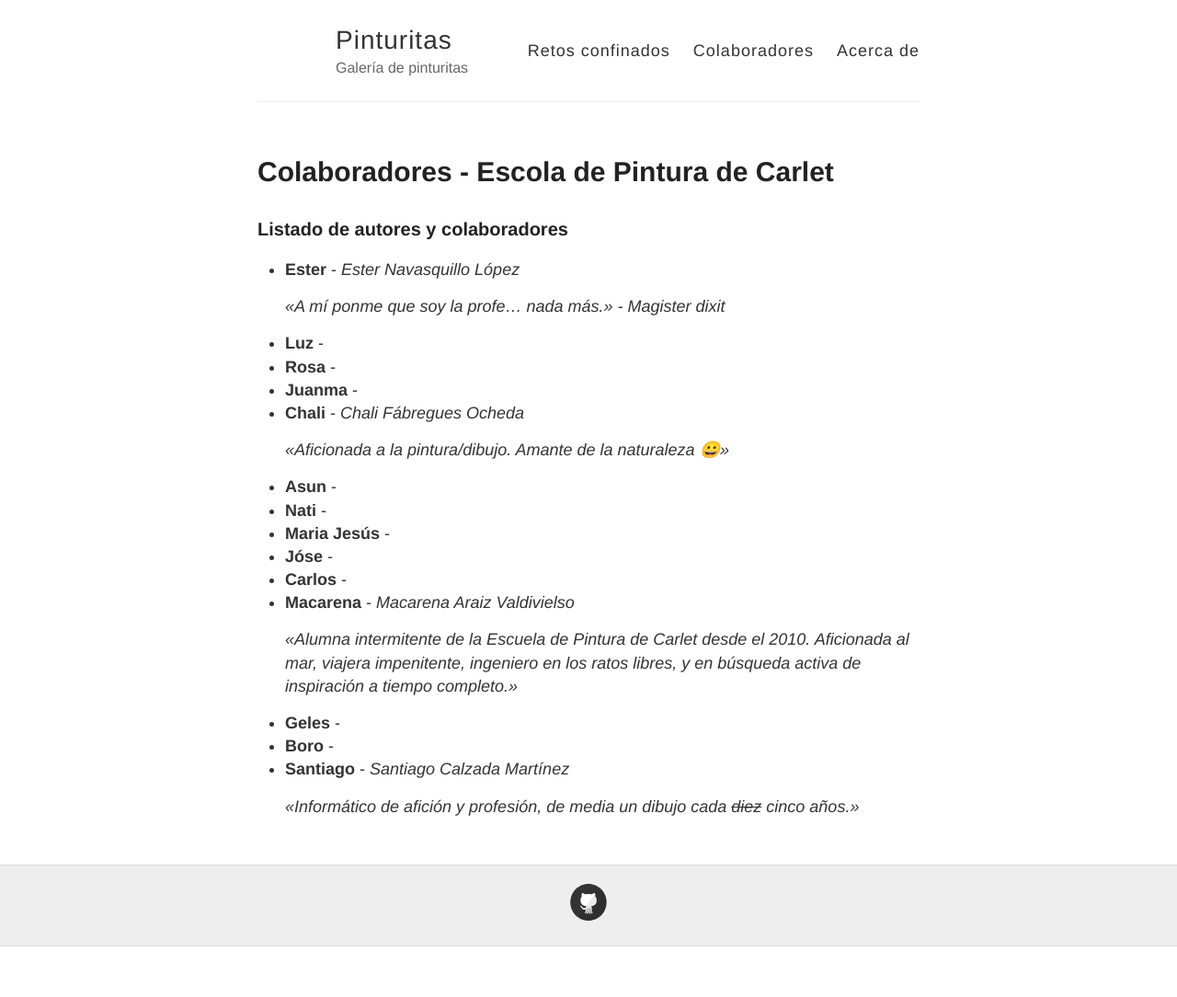
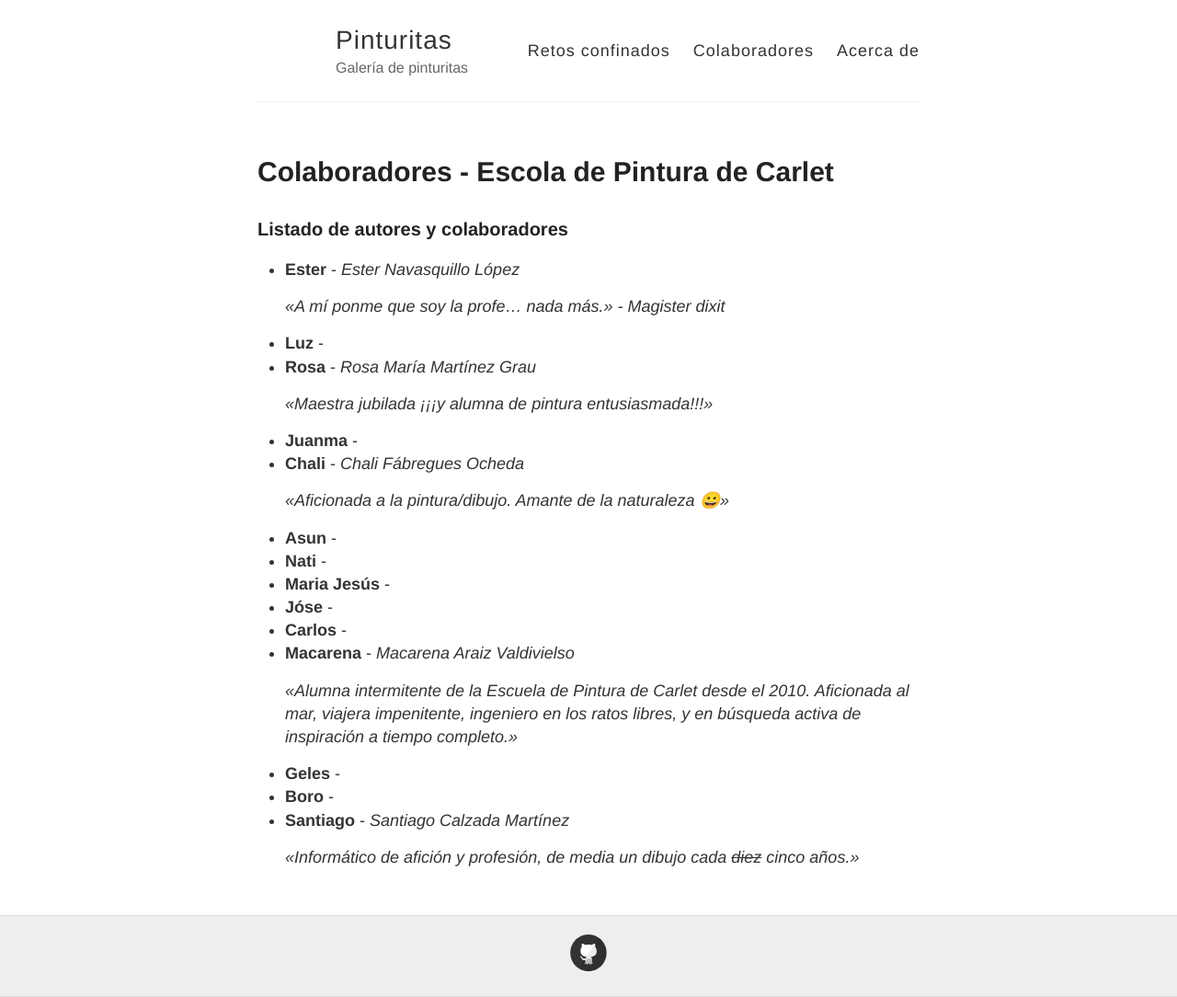
Before and after one commit to pinturitas/pinturitas.github.io, a Jekyll site: the page built from colaboradores.md, in a window 1280 px wide. Shown: the whole page at 92% size. Built offline with Jekyll 4.4.1, drawn with Linux system fonts in a browser that asks for light colours; before the commit the page ends 1029 px from its top, so only the background shows below that.

Commit message:
datos de Rosa

```diff
--- a/_data/colaboradores.yml
+++ b/_data/colaboradores.yml
@@ -10,8 +10,8 @@
 
 - id: rosa
   alias: Rosa
-  nombre:
-  bio:
+  nombre: Rosa María Martínez Grau
+  bio: «Maestra jubilada ¡¡¡y alumna de pintura entusiasmada!!!»
 
 - id: juanma
   alias: Juanma
```
